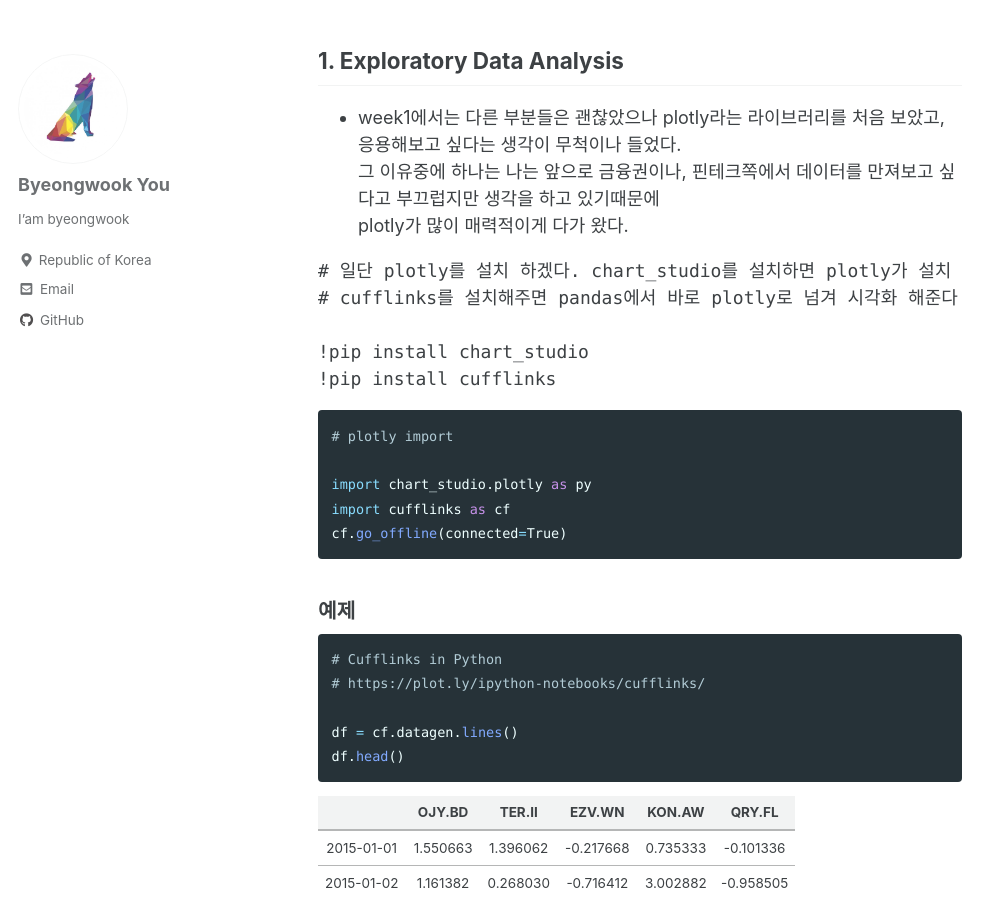
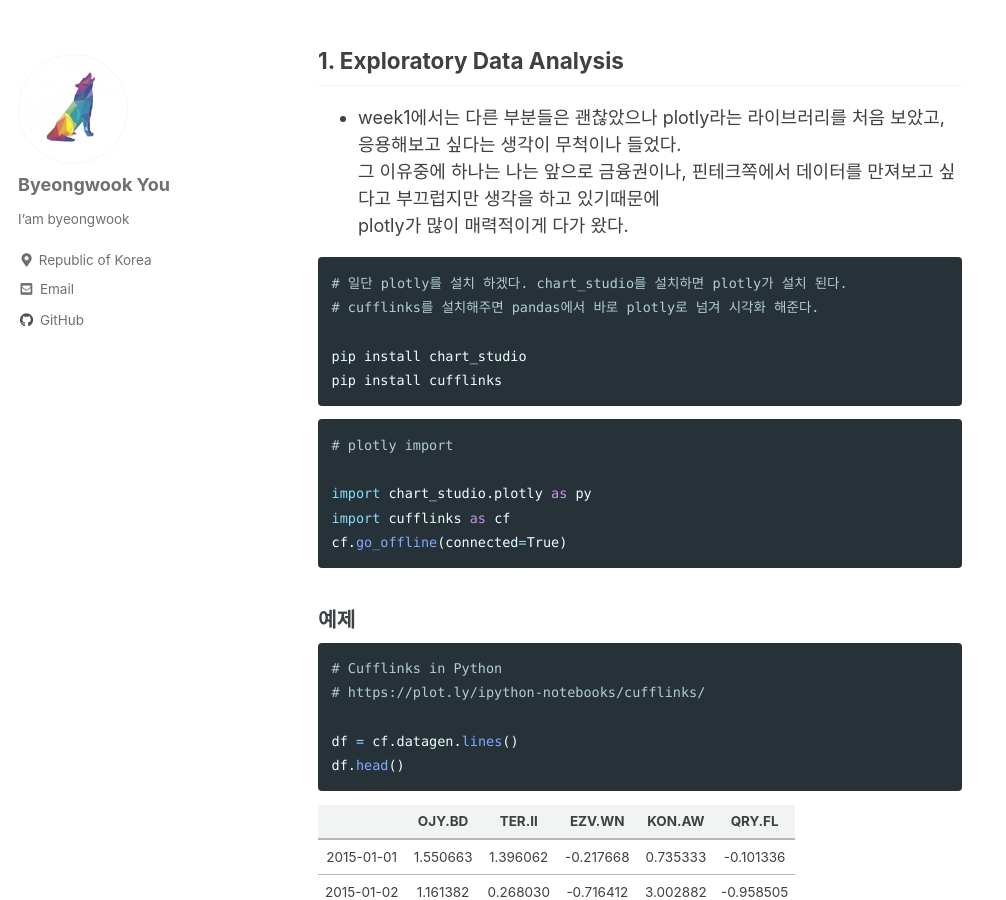
Before and after one commit to Liam427/Liam427.github.io, a Jekyll site: the page built from _posts/Jupyter/2021-01-27-AIbootcampReview1.md, in a window 1280 px wide and 900 px high, scrolled down 767 px. Shown: the whole window, without its empty margins (0-1006 px from the left). Built offline with Jekyll 4.4.1, drawn with Linux system fonts in a browser that asks for light colours; cached includes are drawn as plain includes; comment, search, counter and statistics services are not loaded.

Commit message:
aibootcamp section1 Review post

````diff
--- a/_posts/Jupyter/2021-01-27-AIbootcampReview1.md
+++ b/_posts/Jupyter/2021-01-27-AIbootcampReview1.md
@@ -33,12 +33,12 @@ tag:
     그 이유중에 하나는 나는 앞으로 금융권이나, 핀테크쪽에서 데이터를 만져보고 싶다고 부끄럽지만 생각을 하고 있기때문에
     plotly가 많이 매력적이게 다가 왔다.
 
-```pyton
+```python
 # 일단 plotly를 설치 하겠다. chart_studio를 설치하면 plotly가 설치 된다.
 # cufflinks를 설치해주면 pandas에서 바로 plotly로 넘겨 시각화 해준다.
 
-!pip install chart_studio
-!pip install cufflinks
+pip install chart_studio
+pip install cufflinks
 ```
 
 ```python
````
